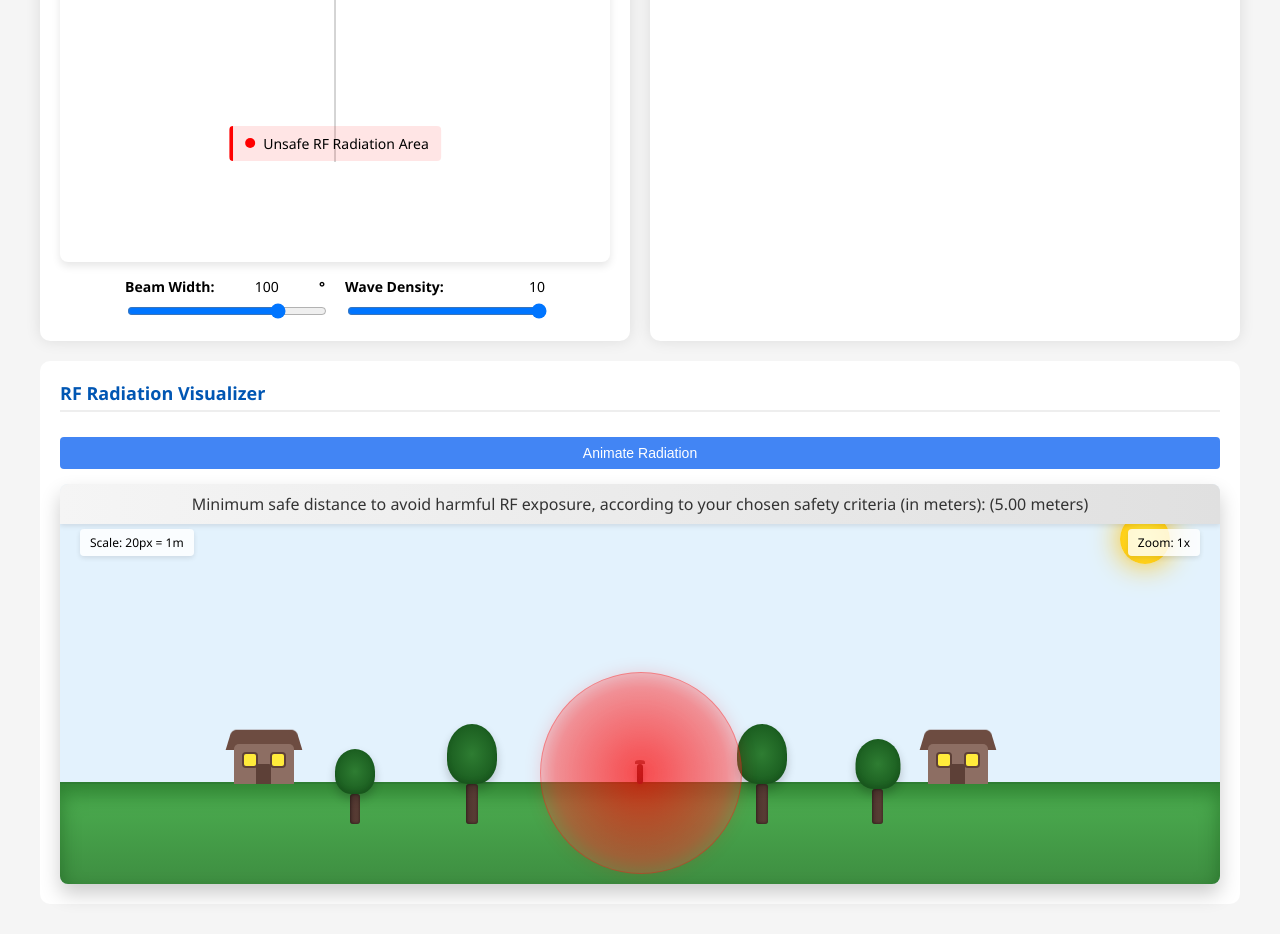
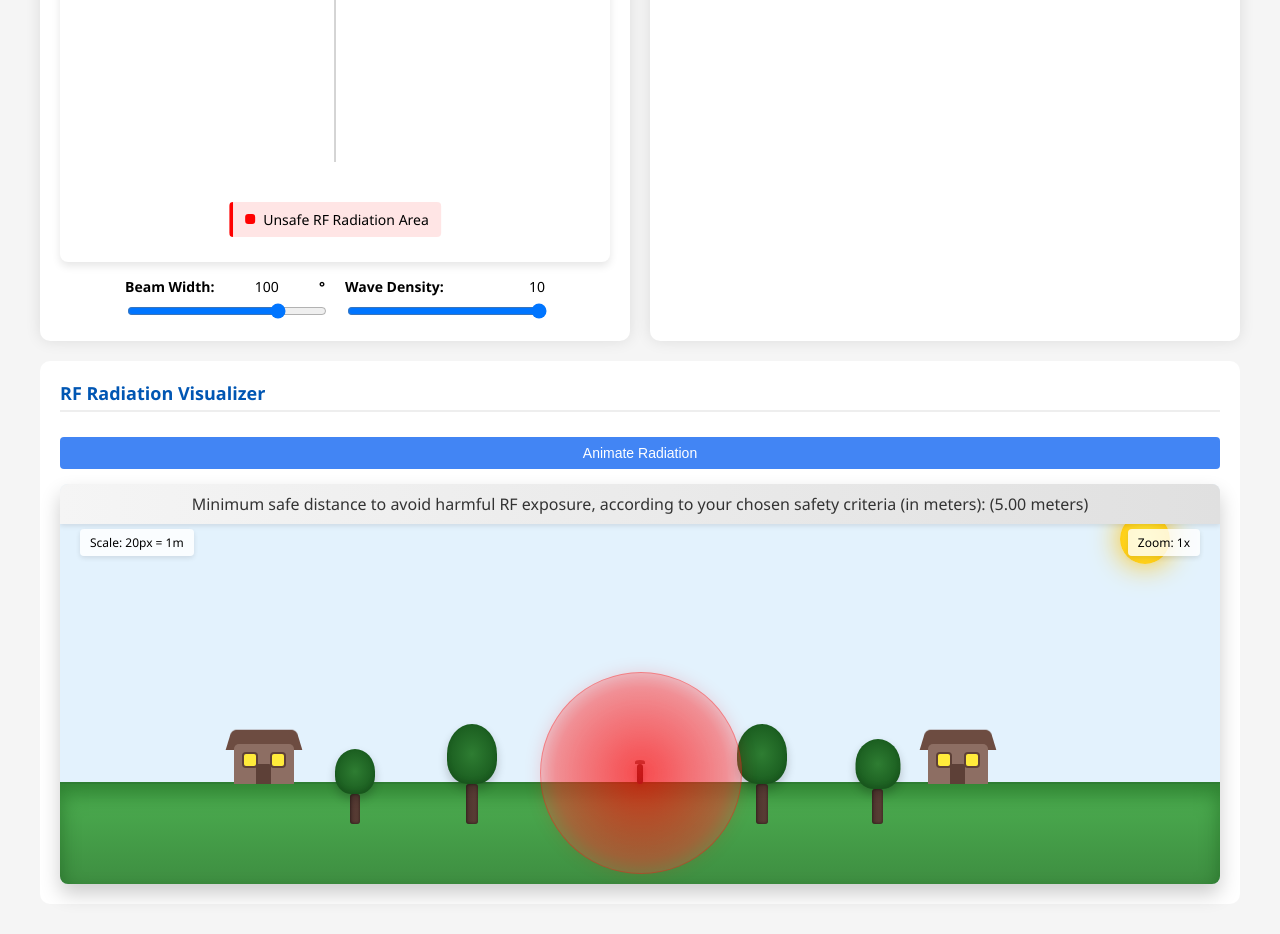
Before and after one commit to Aymanabualrub9/Ayman_test, a plain HTML site: page index.html in a window 1280 px wide. Shown: the part 1000-1934 px from the top of the page. Drawn offline with Linux system fonts and the light colour scheme.

Commit message:
Add files via upload

```diff
--- a/index.html
+++ b/index.html
@@ -542,7 +542,7 @@
 
     .warning-label {
       position: absolute;
-      bottom: 1px;
+      bottom: -75px;
       left: 50%;
       transform: translateX(-50%);
       background: rgba(255, 0, 0, 0.1);
@@ -559,7 +559,7 @@
       width: 10px;
       height: 10px;
       background-color: red;
-      border-radius: 50%;
+      border-radius: 30%;
       margin-right: 8px;
     }
 
```
